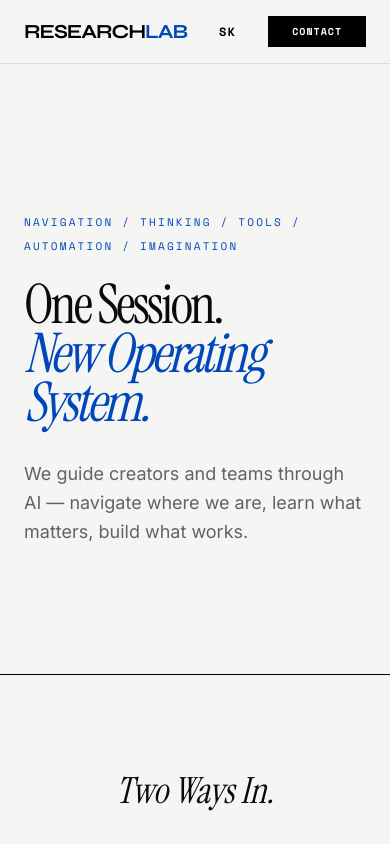
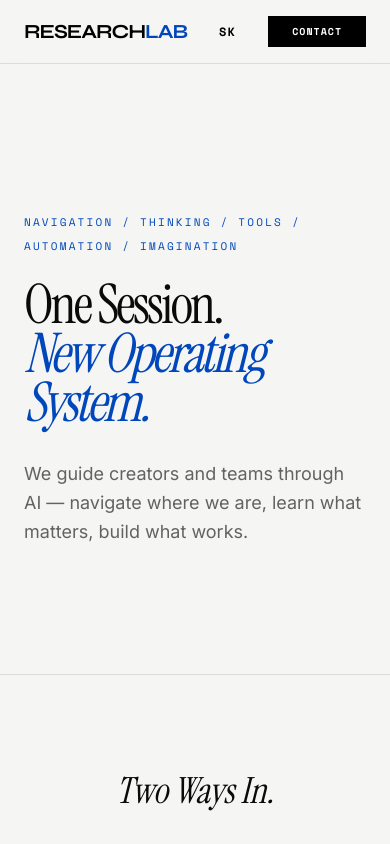
Before and after one commit to princeofwellness/researchlab, a Next.js app: page / in a window 390 px wide. Shown: the top 844 px of the page. Built offline with nearby package versions, Linux system fonts and the light colour scheme.

Commit message:
Fix hero section border opacity for consistency

```diff
--- a/src/app/page.tsx
+++ b/src/app/page.tsx
@@ -219,7 +219,7 @@ export default function HomePage() {
             } />
 
             {/* Hero */}
-            <section className="min-h-[80vh] flex flex-col justify-center px-6 md:px-12 pt-20 border-b border-black relative overflow-hidden">
+            <section className="min-h-[80vh] flex flex-col justify-center px-6 md:px-12 pt-20 border-b border-black/10 relative overflow-hidden">
                 <div className="absolute inset-0 blueprint-grid opacity-20" />
                 <div className="max-w-5xl mx-auto w-full relative z-10">
                     <motion.div
```
